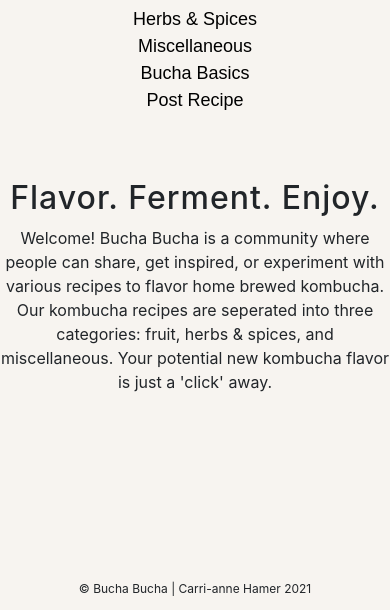
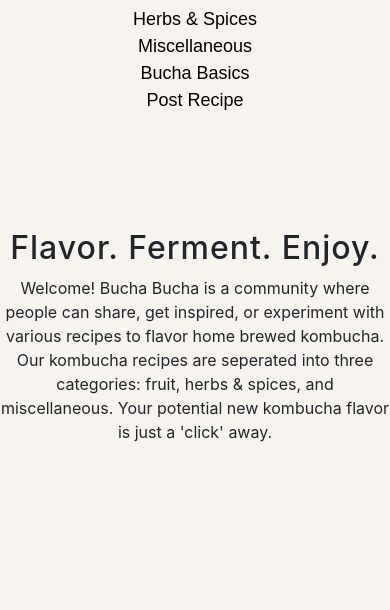
Before and after one commit to chamer79/Bucha-Bucha, a React (Create React App) app in the folder bucha/: page / in a window 390 px wide. Shown: the part 237-847 px from the top of the page. Built offline with nearby package versions, Linux system fonts and the light colour scheme; no server answers.

Commit message:
deploymeny css bug

```diff
--- a/bucha/src/App.css
+++ b/bucha/src/App.css
@@ -212,7 +212,7 @@ p a:visited {
     justify-content: center;
     min-height: 53vh;
     overflow-y: none;
-    margin: 100px 0 0;
+    margin: 150px 0 0;
   }
   .intro {
     max-width: 100vw;
```
